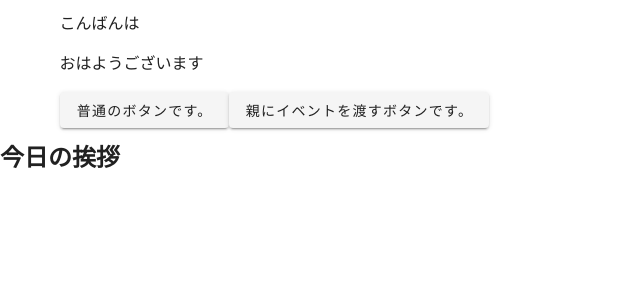
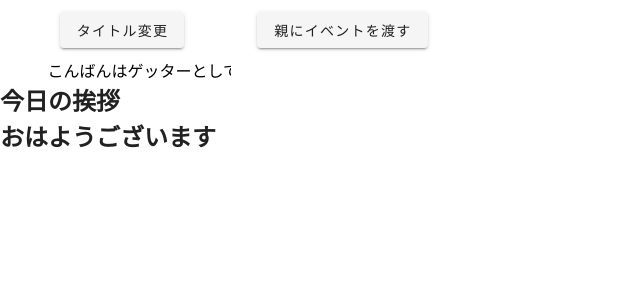
Before and after one commit to yuki-snow1823/vue_book, a Vue app in the folder review_app/: page / in a window 1280 px wide. Shown: the top 300 px of the page, without its empty margins (0-640 px from the left). Built offline with nearby package versions, Linux system fonts and the light colour scheme.

Commit message:
[復習]算出プロパティ

```diff
--- a/review_app/src/App.vue
+++ b/review_app/src/App.vue
@@ -3,6 +3,7 @@
     <v-content>
       <HelloWorld :title="message" v-on:send-event="acceptEvent"/>
       <h2>{{ greet }}</h2>
+      <h2>{{ message }}</h2>
     </v-content>
   </v-app>
 </template>
--- a/review_app/src/components/HelloWorld.vue
+++ b/review_app/src/components/HelloWorld.vue
@@ -1,9 +1,16 @@
 <template>
   <v-container>
-    <p>{{ message }}</p>
-    <p>{{ title }}</p>
-    <v-btn @click="changeTitle">普通のボタンです。</v-btn>
-    <v-btn @click="changeWord">親にイベントを渡すボタンです。</v-btn>
+    <v-row>
+      <v-col cols="12" md="2">
+        <v-btn @click="changeTitle">タイトル変更</v-btn>
+      </v-col>
+      <v-col cols="12" md="2">
+        <v-btn @click="changeWord">親にイベントを渡す</v-btn>
+      </v-col>
+    </v-row>
+    <v-row>
+      <input type="text" v-model="test">
+    </v-row>
   </v-container>
 </template>
 
@@ -11,12 +18,15 @@
   export default {
     name: 'HelloWorld',
     props: {
-      title: String
+      // バリデーションをかけることもできる
+      title: {
+        type: String,
+        // default: "デフォルト値の設定もできる"
+      }
     },
     data: function () {
       return {
         message: "こんばんは"
-
       }
     },
     methods: {
@@ -24,8 +34,21 @@
         this.message = "こんにちは"
       },
       changeWord() {
-        this.$emit('send-event',this.message)
+        this.$emit('send-event', this.message)
         // 名前 + 引数(実際に送るものを書く)
+      }
+    },
+    computed: {
+      test: {
+        get: function () {
+          // ゲッターは値を算出し、入力に使う
+          return this.message + "ゲッターとして初期値が表示されています。"
+        },
+        set: function (set) {
+          // setの引数は入力された値
+          // それを利用して書き換えることができる
+          this.message = "change" + set
+        }
       }
     }
   }
```
